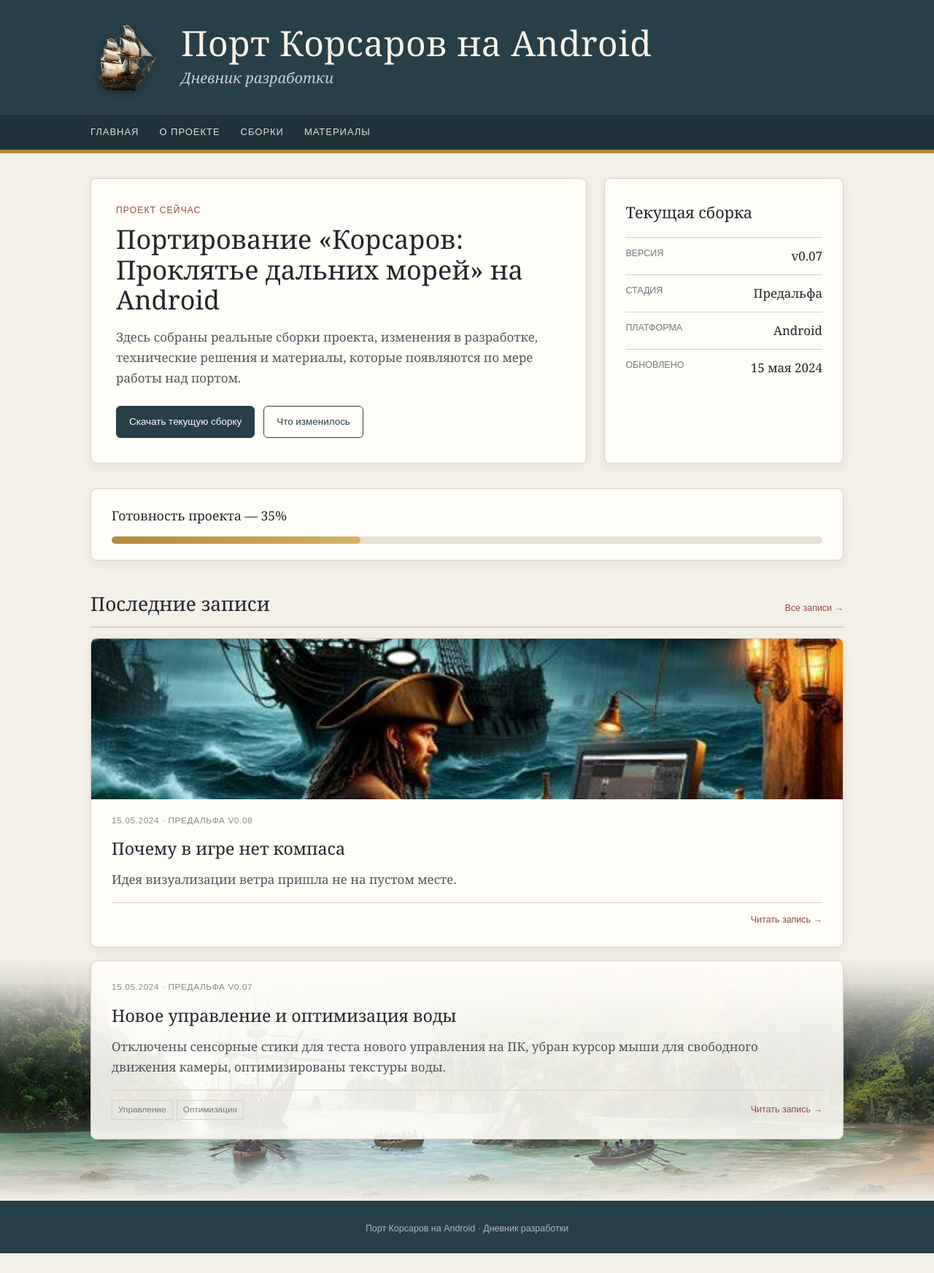
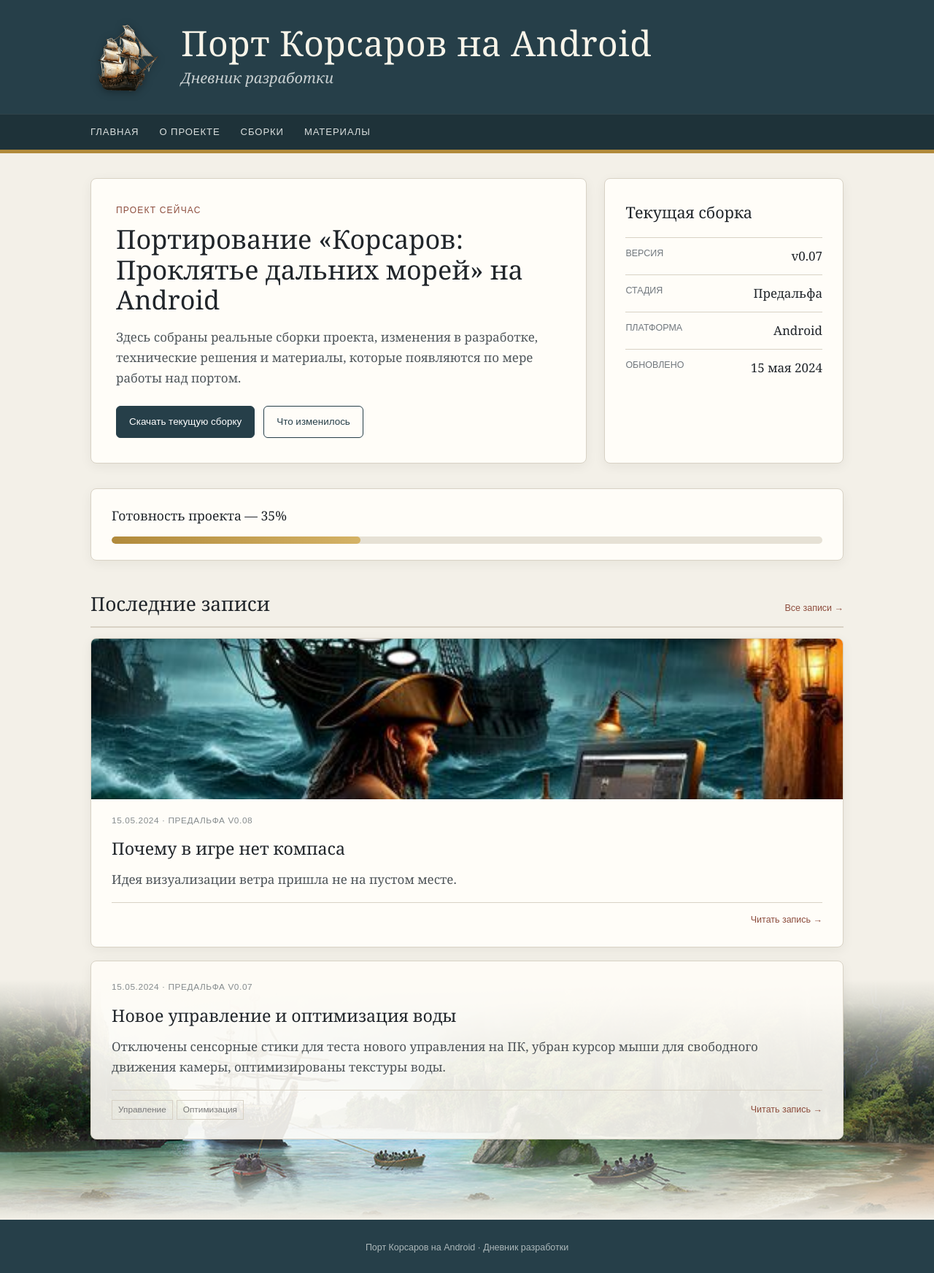
Before and after one commit to tislic/SeaDogsPort, a Jekyll site: the page built from index.html, in a window 1280 px wide. Shown: the whole page at 73% size. Built offline with Jekyll 4.4.1, drawn with Linux system fonts in a browser that asks for light colours; before the commit the page ends 1717 px from its top, so only the background shows below that.

Commit message:
Update style.css
.77

```diff
--- a/assets/style.css
+++ b/assets/style.css
@@ -36,7 +36,7 @@
 .post-footer{display:flex;justify-content:space-between;align-items:center;gap:16px;margin-top:17px;padding-top:13px;border-top:1px solid var(--line)}.tags{font-family:Arial,sans-serif;font-size:.74rem;color:#777}.tags span{display:inline-block;border:1px solid #d7d1c5;padding:3px 8px;margin-right:5px}.read{font-family:Arial,sans-serif;font-size:.78rem;color:var(--rust);text-decoration:none;white-space:nowrap}
 
 /* ═══ ПЕЙЗАЖ: ОТДЕЛЬНЫЙ СЛОЙ ПОД НИЖНЕЙ ЧАСТЬЮ КОНТЕНТА ═══ */
-.footer-scenery{--footer-art-height:clamp(160px,25.735vw,490px);position:relative;z-index:1;height:var(--footer-art-height);margin-top:calc(var(--footer-art-height) * -.85);background-image:url("design/background-source.png");background-repeat:no-repeat;background-position:center;background-size:cover;pointer-events:none}
+.footer-scenery{--footer-art-height:clamp(160px,25.735vw,490px);position:relative;z-index:1;height:var(--footer-art-height);margin-top:calc(var(--footer-art-height) * -.77);background-image:url("design/background-source.png");background-repeat:no-repeat;background-position:center;background-size:cover;pointer-events:none}
 .footer-scenery::after{content:"";position:absolute;inset:0;background:linear-gradient(to bottom,var(--paper) 0%,rgba(243,240,232,.88) 10%,rgba(243,240,232,.38) 28%,rgba(243,240,232,0) 48%,rgba(243,240,232,0) 62%,rgba(243,240,232,.18) 76%,rgba(243,240,232,.58) 90%,var(--paper) 100%)}
 
 .footer{position:relative;z-index:3;margin-top:0;padding:28px 24px 24px;background:var(--sea);color:#aeb9bb;text-align:center;font-family:Arial,sans-serif;font-size:.78rem}
```
